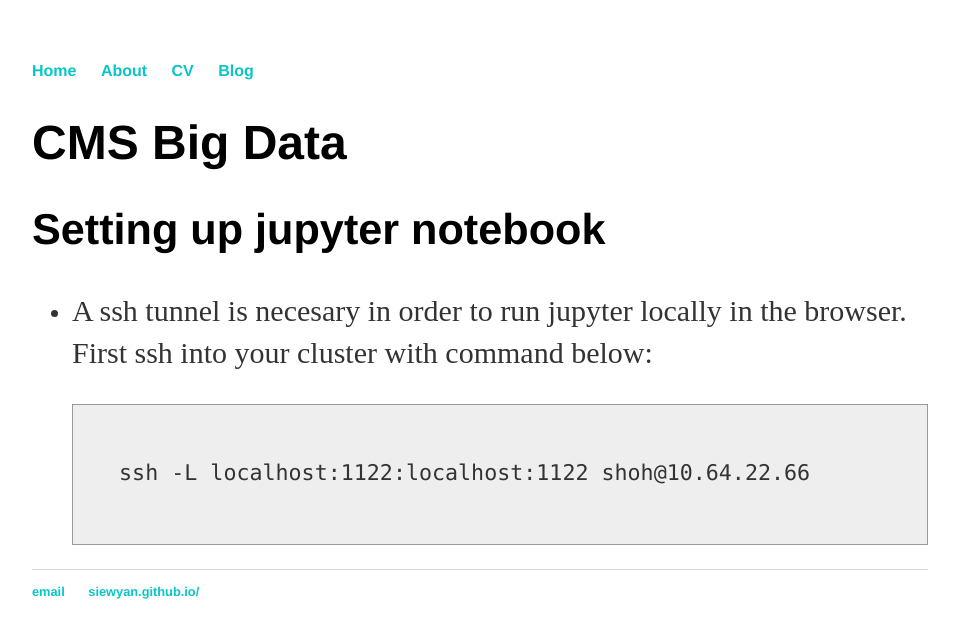
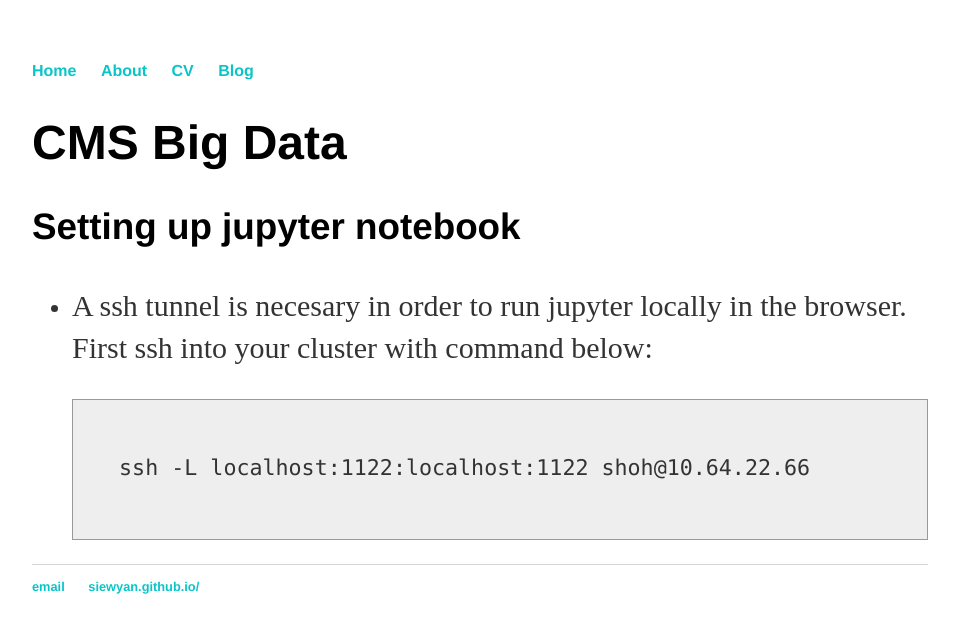
Before and after one commit to SiewYan/SiewYan.github.io, a Jekyll site: the page built from projects/CMSBigData.html, in a window 1280 px wide. Shown: the top 638 px of the page, without its empty margins (160-1119 px from the left). Built offline with Jekyll 4.4.1, drawn with Linux system fonts in a browser that asks for light colours; nearby versions of some CDN libraries.

```diff
--- a/projects/CMSBigData.html
+++ b/projects/CMSBigData.html
@@ -5,7 +5,7 @@ title: CMS Big Data
 
   <h1>CMS Big Data</h1>
 
-  <h2>Setting up jupyter notebook</h2>
+  <h3>Setting up jupyter notebook</h3>
   <ul>
   <li><p>A ssh tunnel is necesary in order to run jupyter locally in the browser. First ssh into your cluster with command below:</p>
   <pre><code>
```
